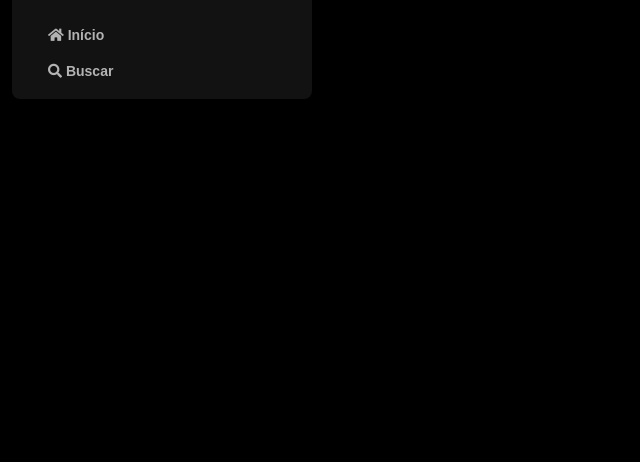
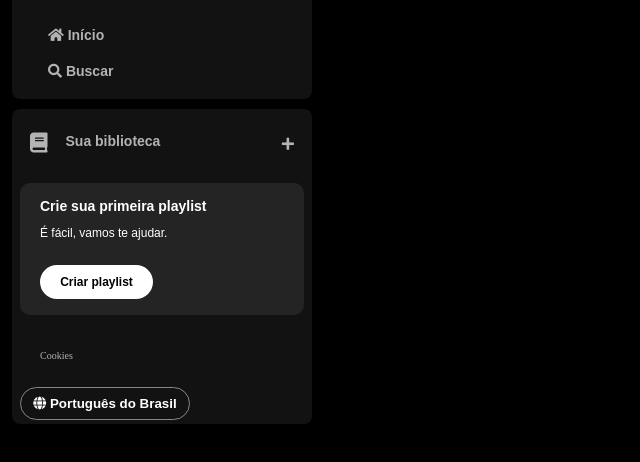
Before and after one commit to JeanYuskey/Spotify-Clone, a plain HTML site: page index.html in a window 1280 px wide. Shown: the part 74-536 px from the top of the page, without its empty margins (0-640 px from the left). Drawn offline with Linux system fonts and the light colour scheme.

Commit message:
Aula 2 concluído!

```diff
--- a/index.html
+++ b/index.html
@@ -25,7 +25,7 @@
                     <img src="assets/icons/logo-spotify.png" alt="Logo do Spotify">
                 </a>
             </div>
-                <div>
+
             <ul>
                 <li>
                     <a href="">
@@ -40,9 +40,39 @@
                     </a>
                  </li>
             </ul>
+        </nav>
+
+        <div class="library">
+            <div class="library__content">
+                <button class="library__button">
+                    <span class = "fa fas fa-book"></span>
+                    <span>Sua biblioteca</span>
+                </button>
+                <span class="fa fa-plus"></span>
+            </div>
+
+            <section class="section-playlist">
+                <div class="section-playlist__content">
+                    <span class="text title">Crie sua primeira playlist</span>
+                    <span class="text subtitle">É fácil, vamos te ajudar.</span>
+                    <button class="section-playlist__button">
+                        <span>Criar playlist</span>
+                    </button>
+                </div>
+            </section>
+
+            <div class="cookies">
+                <a href="">Cookies</a>
+            </div>
+
+            <div class="languages">
+                <button class="languages__button">
+                    <span class="fa fa-globe"></span>
+                    <span>Português do Brasil</span>
+                </button>
             </div>
         </div>
-        </nav>
+
     </div>
  </body>
  </html>
--- a/style.css
+++ b/style.css
@@ -48,3 +48,124 @@ h1 {
     font-size: 14px;
     font-family: "DM Sans", sans-serif;
 }
+
+.library {
+    background-color: #121212;
+    border-radius: 8px;
+    display: flex;
+    justify-content: space-between;
+    flex-direction: column;
+    padding: 4px 8px;
+    color: #b3b3b3;
+    font-weight: 600;
+    font-size: 14px;
+    margin-top: 10px;
+}
+
+.library .library__content {
+    display: flex;
+    justify-content: space-between;
+}
+
+.library .library__button {
+    display: flex;
+    margin-right: 10px;
+    color: #b3b3b3;
+    background-color: transparent;
+    border: 0;
+    font-size: 14px;
+    font-weight: 700;
+    font-family: "DM Sans", sans-serif;
+    text-align: center;
+    text-decoration: none;
+    text-transform: none;
+    padding: 20px 10px;
+}
+
+.library .library__button .fa {
+    font-size: 20px;
+    margin-right: 10px;
+    font-weight: 300;
+    padding-right: 8px;
+}
+
+.library .library__content .fa-plus {
+    margin: 24px 10px;
+}
+
+.section-playlist{
+    display: flex;
+    align-items: flex-start;
+    justify-content: space-between;
+    background-color: #242424;
+    gap: 20px;
+    color: #b3b3b3;
+    font-weight: 600;
+    font-size: 14px;
+    margin: 8px 0px;
+    padding: 16px 20px;
+    border-radius: 10px;
+}
+
+.section-playlist .section-playlist__content {
+    display: flex;
+    flex-direction: column;
+}
+
+.section-playlist__content .text {
+    padding-bottom: 14px;
+    color: white;
+    font-family: "DM Sans", sans-serif;
+}
+
+.section-playlist__content .title {
+    font-weight: 700;
+}
+
+.section-playlist__content .subtitle {
+    font-weight: 500;
+    font-size: 12px;
+}
+
+.section-playlist__content .section-playlist__button {
+    display: flex;
+    justify-content: center;
+    background-color: white;
+    color: black;
+    border-radius: 20px;
+    font-size: 12px;
+    font-weight: 700;
+    font-family: "DM Sans", sans-serif;
+    text-decoration: none;
+    text-transform: none;
+    padding: 10px;
+    margin-top: 12px;
+    border: 0;
+    width: 113px;
+}
+
+.sidebar .cookies {
+    margin: 25px 20px;
+}
+
+.sidebar .cookies a{
+    color: #b3b3b3;
+    font-weight: 500;
+    font-size: 10px;
+    text-decoration: none;
+}
+.sidebar .cookies a:hover {
+    text-decoration: underline;
+}
+
+.languages .languages__button {
+    align-items: center;
+    background-color: transparent;
+    border: 1px solid #878787;
+    color: white;
+    font-weight: bold;
+    cursor: pointer;
+    width: 170px;
+    padding: 8px;
+    border-radius: 20px;
+}
```
Lines whose indentation alone changed are shown as unchanged.
